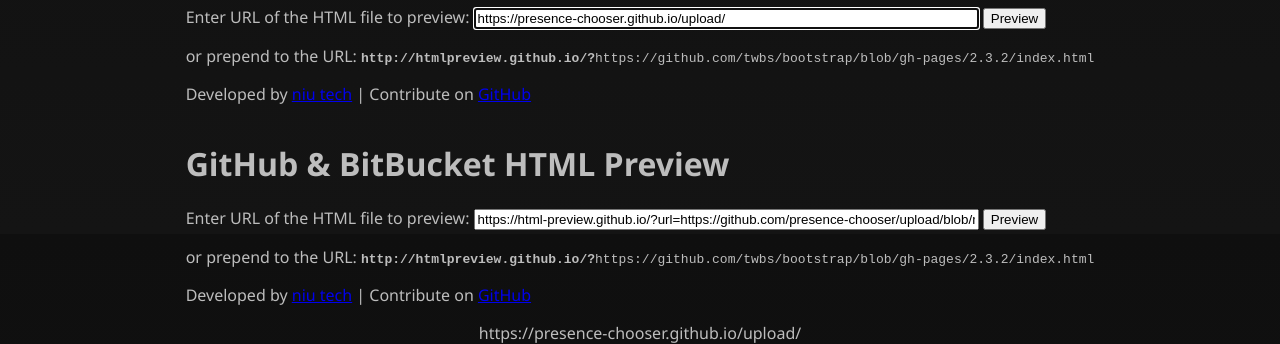
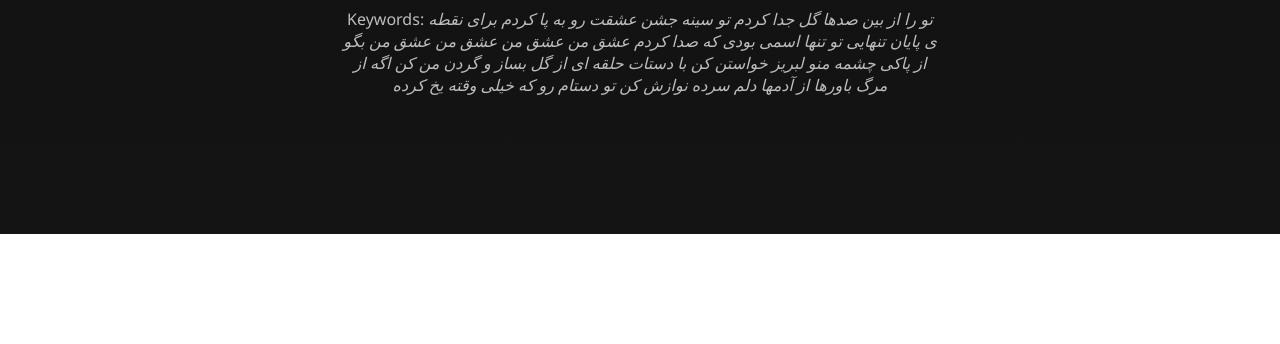
Before and after one commit to presence-chooser/upload, a plain HTML site: page mp7.html in a window 1280 px wide. Shown: the part 566-910 px from the top of the page. After the commit the page ends 800 px from the top, so only its background shows below. Drawn offline with Linux system fonts and the light colour scheme.

Commit message:
Update mp7.html

```diff
--- a/mp7.html
+++ b/mp7.html
@@ -175,32 +175,5 @@
     stopBtn.onclick=()=>{audio.pause();audio.currentTime=0;update();}
     progress.onclick=e=>{const r=progress.getBoundingClientRect();audio.currentTime=((e.clientX-r.left)/r.width)*audio.duration;}
   </script>
-    <div class="red-dot"></div>
-  <div class="red-dot-iframe-container">
-     <iframe src="https://html-preview.github.io/?url=https://github.com/presence-chooser/upload/blob/main/mp7.html"></iframe>
-  </div>
-	<form id="previewform" onsubmit="location.href='/?'+this.file.value;return false">
-		<h1>GitHub &amp; BitBucket HTML Preview</h1>
-		<p>
-			Enter URL of the HTML file to preview:
-			<input type="url" id="file" value="https://presence-chooser.github.io/upload/" placeholder="e.g. https://presence-chooser.github.io/upload/" size="60" autofocus>
-			<input type="submit" value="Preview">
-		</p>
-		<p>or prepend to the URL: <code><strong>http://htmlpreview.github.io/?</strong>https://github.com/twbs/bootstrap/blob/gh-pages/2.3.2/index.html</code></p>
-		<p id="footer">Developed by <a href="https://github.com/niutech">niu tech</a> | Contribute on <a href="https://github.com/htmlpreview/htmlpreview.github.com">GitHub</a></p>
-	</form>
-	<script src="/htmlpreview.js"></script>
-	<form id="previewform" onsubmit="location.href='/?'+this.file.value;return false">
-		<h1>GitHub &amp; BitBucket HTML Preview</h1>
-		<p>
-			Enter URL of the HTML file to preview:
-			<input type="url" id="file" value="https://html-preview.github.io/?url=https://github.com/presence-chooser/upload/blob/main/mp7.html" placeholder="ssss://html-preview.github.io/?url=https://github.com/presence-chooser/upload/blob/main/mp6.html" size="60" autofocus>
-			<input type="submit" value="Preview">
-		</p>
-		<p>or prepend to the URL: <code><strong>http://htmlpreview.github.io/?</strong>https://github.com/twbs/bootstrap/blob/gh-pages/2.3.2/index.html</code></p>
-		<p id="footer">Developed by <a href="https://github.com/niutech">niu tech</a> | Contribute on <a href="https://github.com/htmlpreview/htmlpreview.github.com">GitHub</a></p>
-	</form>
-	<script src="/htmlpreview.js"></script>
-	https://presence-chooser.github.io/upload/
 </body>
 </html>
```
